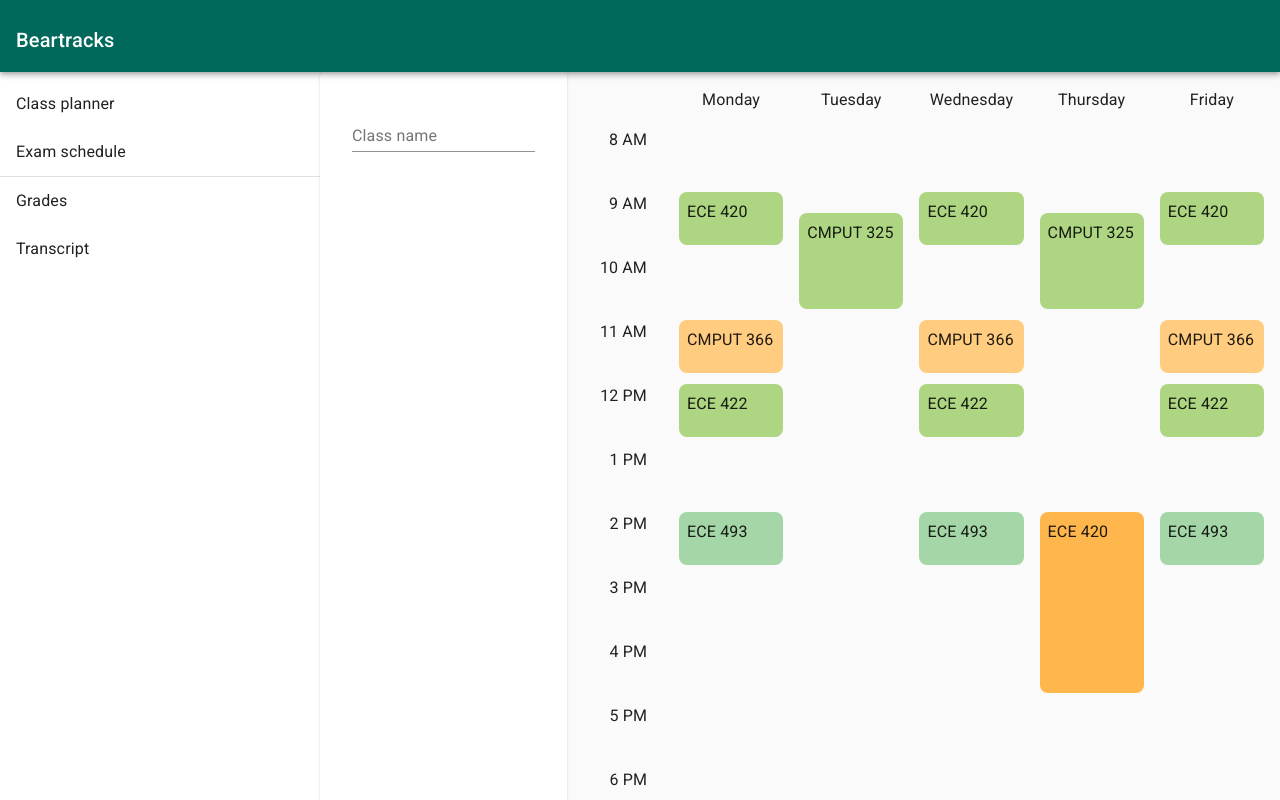
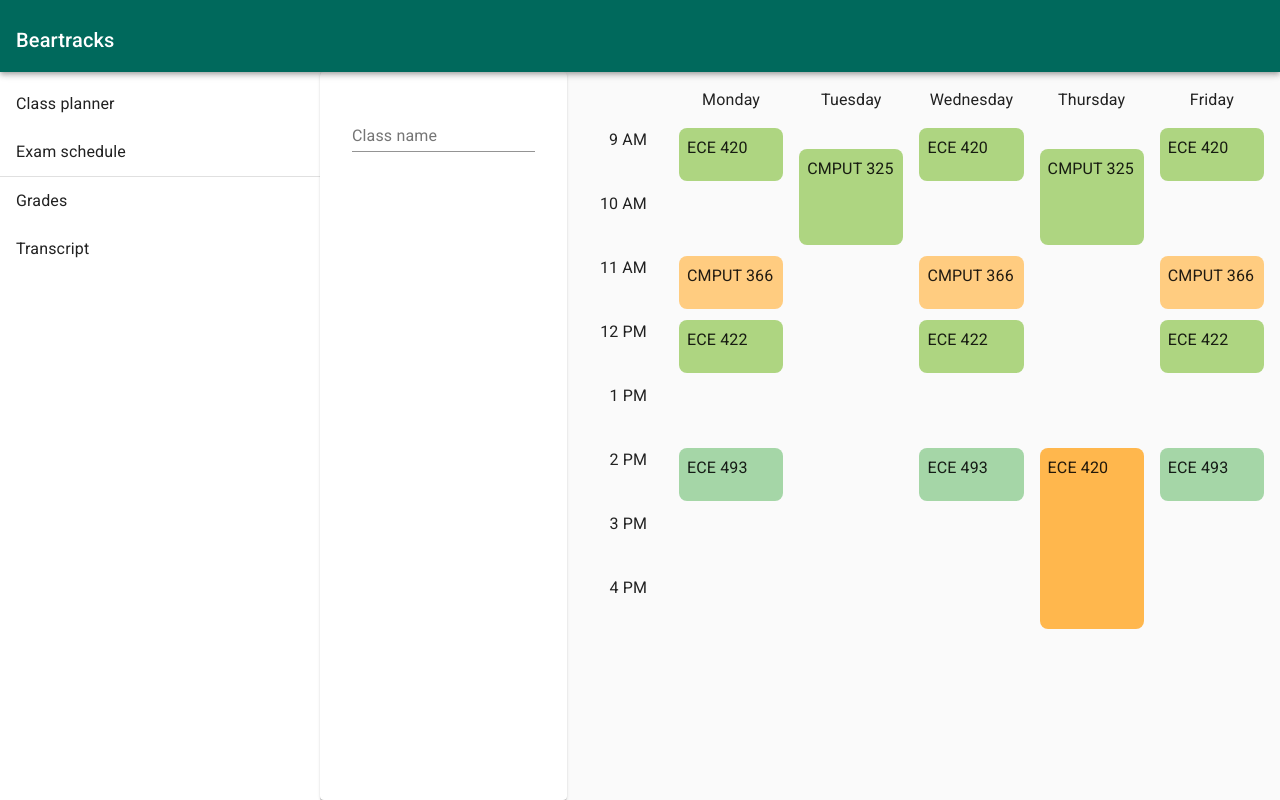
Before and after one commit to armiantos/beartracks-v2, a React (Create React App) app in the folder client/: page /planner in a window 1280 px wide. Shown: the top 800 px of the page. Built offline with nearby package versions, Linux system fonts and the light colour scheme.

Commit message:
Limit schedule range

```diff
--- a/client/src/components/Schedule.tsx
+++ b/client/src/components/Schedule.tsx
@@ -43,8 +43,8 @@ const Schedule = ({ events }: ScheduleProps) => {
     const classes = useStyles();
     const days = [Day.Monday, Day.Tuesday, Day.Wednesday, Day.Thursday, Day.Friday];
 
-    const startOfDay = 8;
-    const endOfDay = 22;
+    const startOfDay = events.reduce((acc, event) => Math.min(event.startTime.hour, acc), 9);
+    const endOfDay = events.reduce((acc, event) => Math.max(event.endTime.hour + 1, acc), 5);
 
     const hours = [...Array(endOfDay - startOfDay).keys()].map((hour: number) => hour + startOfDay);
 
```
